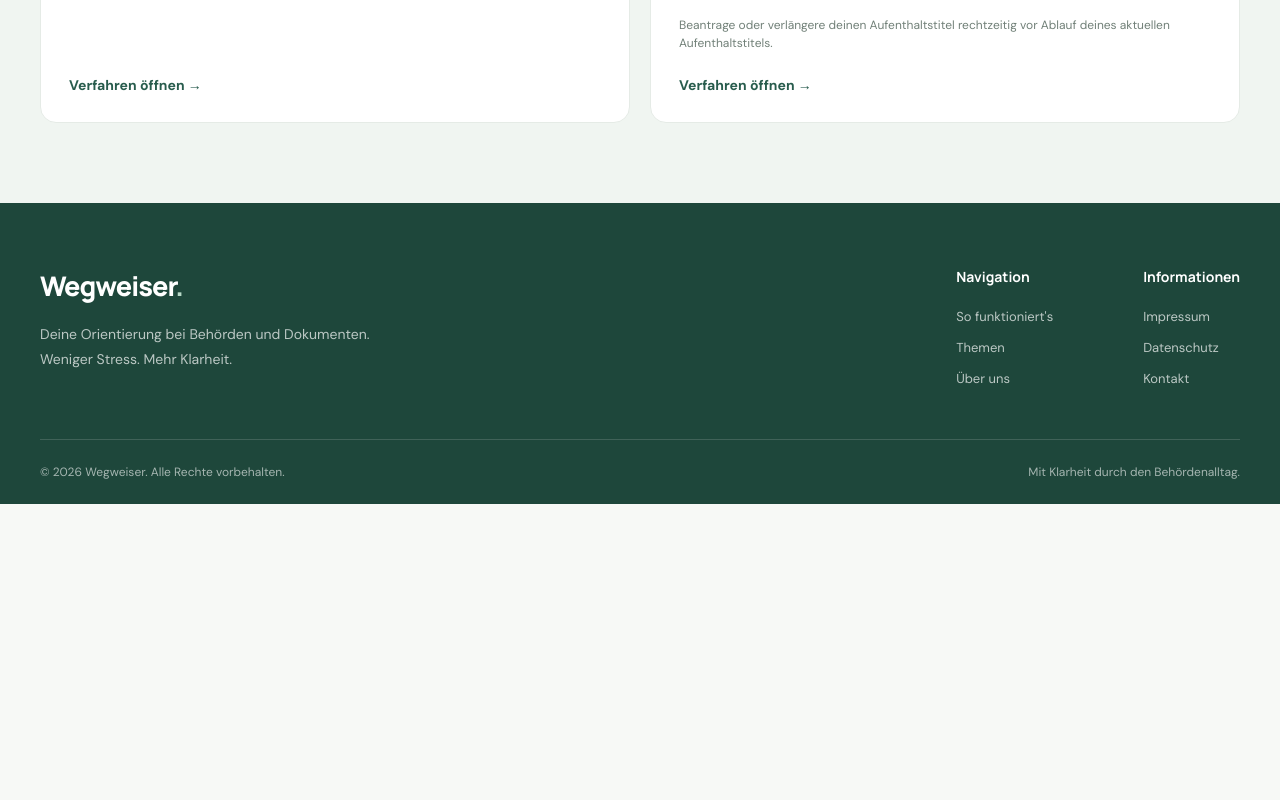
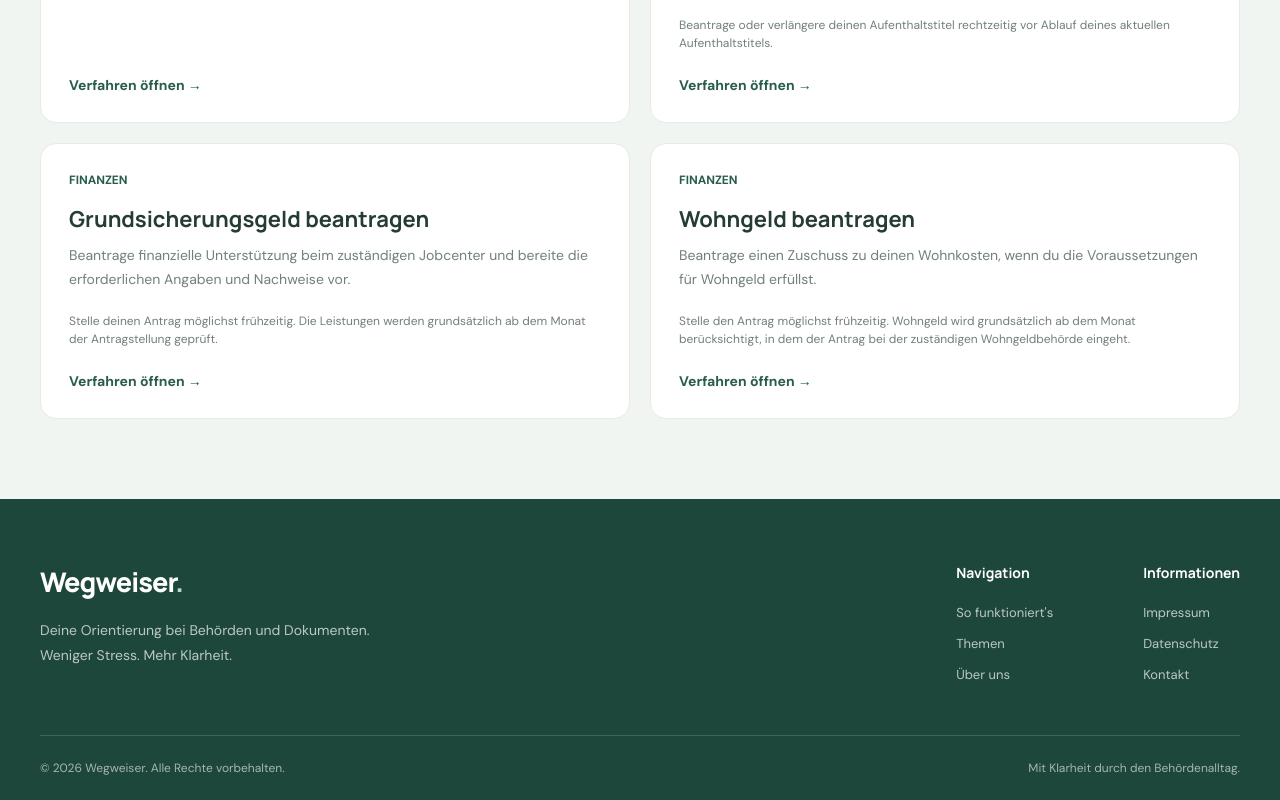
Before and after one commit to Yurijfedor/wegweiser, a React (Vite) app: page / in a window 1280 px wide. Shown: the part 2882-3682 px from the top of the page. Before the commit the page ends 3386 px from the top, so only its background shows below. Built offline with nearby package versions, Linux system fonts and the light colour scheme.

Commit message:
feat: add finance procedures

```diff
--- /dev/null
+++ b/src/data/procedures/finanzen.ts
@@ -0,0 +1,201 @@
+import type { Procedure } from "../../types/procedure";
+
+export const grundsicherungsgeldBeantragen: Procedure = {
+  id: "grundsicherungsgeld-beantragen",
+  categoryId: "finanzen",
+  title: "Grundsicherungsgeld beantragen",
+  description:
+    "Beantrage finanzielle Unterstützung beim zuständigen Jobcenter und bereite die erforderlichen Angaben und Nachweise vor.",
+
+  region: "Deutschland",
+
+  deadline:
+    "Stelle deinen Antrag möglichst frühzeitig. Die Leistungen werden grundsätzlich ab dem Monat der Antragstellung geprüft.",
+
+  authority: {
+    name: "Jobcenter",
+    website: "https://www.arbeitsagentur.de/grundsicherung",
+  },
+
+  steps: [
+    {
+      id: "check-requirements",
+      title: "Anspruch prüfen",
+      description:
+        "Informiere dich über die Voraussetzungen und prüfe, ob Grundsicherungsgeld für deine persönliche Situation infrage kommt.",
+      documents: [],
+    },
+    {
+      id: "prepare-documents",
+      title: "Angaben und Nachweise vorbereiten",
+      description:
+        "Bereite die wichtigsten Informationen über deine persönliche und finanzielle Situation vor.",
+      documents: [
+        {
+          id: "identity-document",
+          title: "Identitätsnachweis",
+          description:
+            "Zum Beispiel Personalausweis, gültiger Reisepass mit aktueller Meldebescheinigung oder Aufenthaltstitel.",
+          required: true,
+        },
+        {
+          id: "income-proof",
+          title: "Nachweise über Einkommen",
+          description:
+            "Bereite Nachweise über vorhandenes Einkommen und regelmäßige Einnahmen vor.",
+          required: true,
+        },
+        {
+          id: "bank-statements",
+          title: "Aktuelle Kontoauszüge",
+          description:
+            "Kontoauszüge können als Nachweis über deine finanzielle Situation benötigt werden.",
+          required: true,
+        },
+        {
+          id: "housing-costs",
+          title: "Nachweise über Wohnkosten",
+          description:
+            "Zum Beispiel Mietvertrag sowie Unterlagen zu Heiz- und Nebenkosten.",
+          required: true,
+        },
+        {
+          id: "additional-documents",
+          title: "Weitere Nachweise",
+          description:
+            "Je nach persönlicher Situation können weitere Unterlagen erforderlich sein.",
+          required: false,
+          condition:
+            "Abhängig von deiner persönlichen Lebenssituation und den Angaben im Antrag.",
+        },
+      ],
+    },
+    {
+      id: "submit-application",
+      title: "Antrag stellen",
+      description:
+        "Stelle den Antrag online oder wende dich an dein zuständiges Jobcenter.",
+      documents: [],
+    },
+    {
+      id: "submit-missing-documents",
+      title: "Fehlende Unterlagen nachreichen",
+      description:
+        "Reiche angeforderte oder fehlende Nachweise möglichst schnell nach.",
+      documents: [],
+    },
+    {
+      id: "check-decision",
+      title: "Bescheid prüfen",
+      description:
+        "Nach der Bearbeitung erhältst du einen Bescheid. Prüfe die Angaben und die Entscheidung sorgfältig.",
+      documents: [],
+    },
+  ],
+
+  sources: [
+    {
+      title: "Grundsicherungsgeld – Bundesagentur für Arbeit",
+      url: "https://www.arbeitsagentur.de/grundsicherung",
+      authority: "Bundesagentur für Arbeit",
+    },
+    {
+      title: "Online-Services der Jobcenter",
+      url: "https://www.arbeitsagentur.de/grundsicherung/online-services-im-ueberblick",
+      authority: "Bundesagentur für Arbeit",
+    },
+  ],
+};
+
+export const wohngeldBeantragen: Procedure = {
+  id: "wohngeld-beantragen",
+  categoryId: "finanzen",
+  title: "Wohngeld beantragen",
+  description:
+    "Beantrage einen Zuschuss zu deinen Wohnkosten, wenn du die Voraussetzungen für Wohngeld erfüllst.",
+
+  region: "Deutschland",
+
+  deadline:
+    "Stelle den Antrag möglichst frühzeitig. Wohngeld wird grundsätzlich ab dem Monat berücksichtigt, in dem der Antrag bei der zuständigen Wohngeldbehörde eingeht.",
+
+  steps: [
+    {
+      id: "check-eligibility",
+      title: "Anspruch prüfen",
+      description:
+        "Prüfe, ob Wohngeld für deine persönliche und finanzielle Situation infrage kommt.",
+      documents: [],
+    },
+    {
+      id: "prepare-documents",
+      title: "Unterlagen vorbereiten",
+      description: "Bereite die wichtigsten Nachweise für deinen Antrag vor.",
+      documents: [
+        {
+          id: "wohngeld-application",
+          title: "Wohngeldantrag",
+          description:
+            "Fülle den Antrag für die zuständige Wohngeldbehörde aus.",
+          required: true,
+        },
+        {
+          id: "housing-cost-proof",
+          title: "Nachweis über die Wohnkosten",
+          description:
+            "Zum Beispiel Mietvertrag oder andere Nachweise über deine monatlichen Wohnkosten.",
+          required: true,
+        },
+        {
+          id: "income-proof",
+          title: "Einkommensnachweise",
+          description:
+            "Lege Nachweise über das Einkommen der Personen vor, die bei der Berechnung berücksichtigt werden.",
+          required: true,
+        },
+        {
+          id: "additional-documents",
+          title: "Weitere Nachweise",
+          description:
+            "Die Wohngeldbehörde kann abhängig von deiner persönlichen Situation weitere Unterlagen verlangen.",
+          required: false,
+          condition: "Abhängig von Haushalt, Einkommen und Wohnsituation.",
+        },
+      ],
+    },
+    {
+      id: "submit-application",
+      title: "Antrag einreichen",
+      description:
+        "Reiche den Antrag bei der für deinen Wohnort zuständigen Wohngeldbehörde ein. Je nach Region ist auch eine Online-Antragstellung möglich.",
+      documents: [],
+    },
+    {
+      id: "submit-missing-documents",
+      title: "Unterlagen nachreichen",
+      description:
+        "Reiche fehlende oder zusätzlich angeforderte Nachweise möglichst schnell nach.",
+      documents: [],
+    },
+    {
+      id: "check-decision",
+      title: "Bescheid erhalten und prüfen",
+      description:
+        "Nach der Prüfung erhältst du einen Bescheid über die Entscheidung und gegebenenfalls die Höhe des Wohngelds.",
+      documents: [],
+    },
+  ],
+
+  sources: [
+    {
+      title: "Wohngeld – Familienportal des Bundes",
+      url: "https://familienportal.de/familienportal/familienleistungen/weitere-leistungen/wohngeld",
+      authority: "Familienportal des Bundes",
+    },
+    {
+      title: "Wohngeld erstmalig oder neu beantragen – Bundesportal",
+      url: "https://verwaltung.bund.de/leistungsverzeichnis/de/leistung/99107023037000",
+      authority: "Bundesportal",
+    },
+  ],
+};
--- a/src/data/procedures/index.ts
+++ b/src/data/procedures/index.ts
@@ -5,6 +5,7 @@ import {
   meldebescheinigungBeantragen,
   aufenthaltstitelBeantragen,
 } from "./dokumente";
+import { grundsicherungsgeldBeantragen, wohngeldBeantragen } from "./finanzen";
 
 import type { Procedure } from "../../types/procedure";
 
@@ -17,6 +18,8 @@ export const procedures: Procedure[] = [
   arbeitslosMelden,
   meldebescheinigungBeantragen,
   aufenthaltstitelBeantragen,
+  grundsicherungsgeldBeantragen,
+  wohngeldBeantragen,
 ];
 
 export const getProcedureById = (id: string) =>
@@ -31,4 +34,6 @@ export {
   arbeitslosMelden,
   meldebescheinigungBeantragen,
   aufenthaltstitelBeantragen,
+  grundsicherungsgeldBeantragen,
+  wohngeldBeantragen,
 };
```
